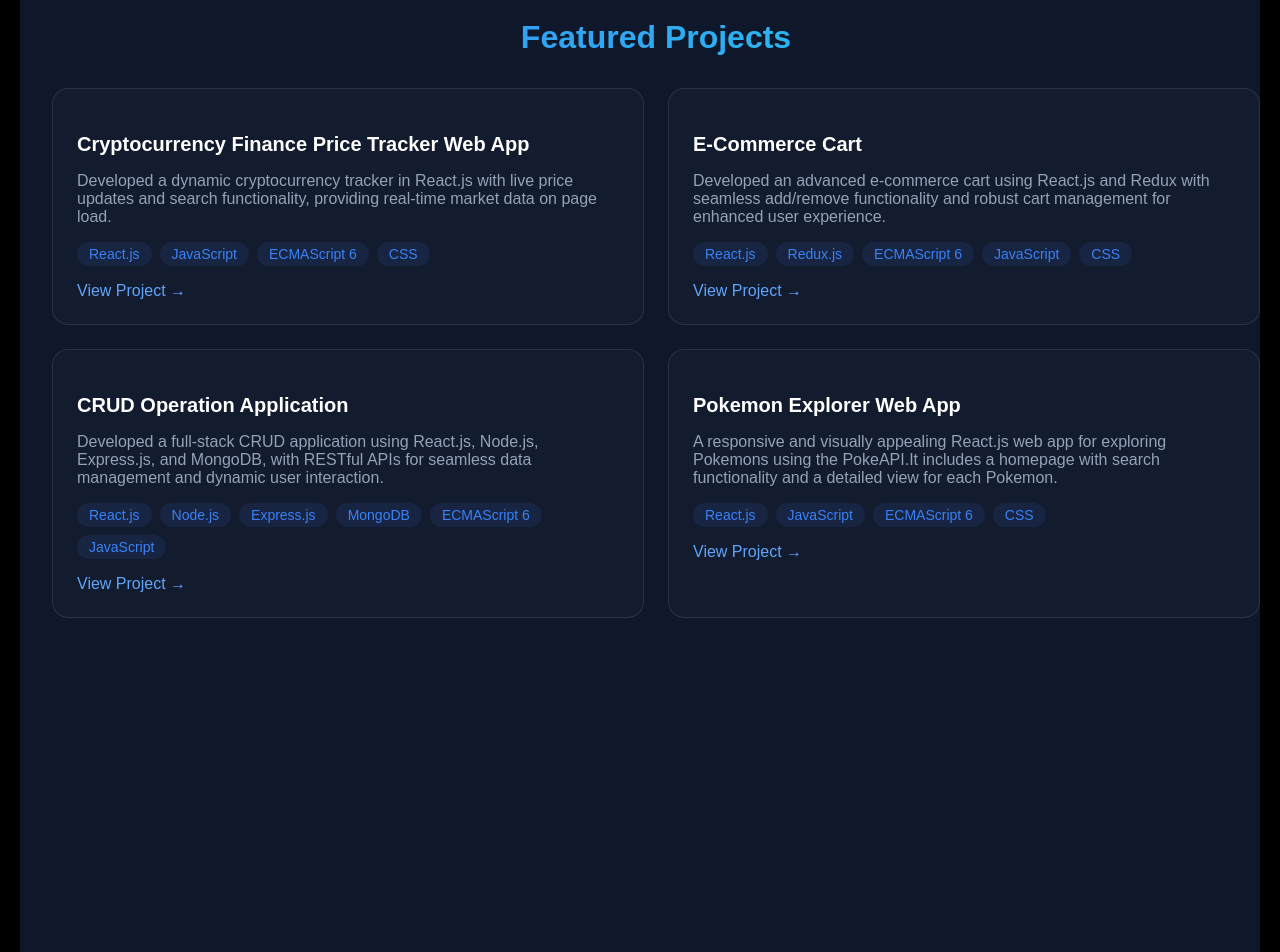
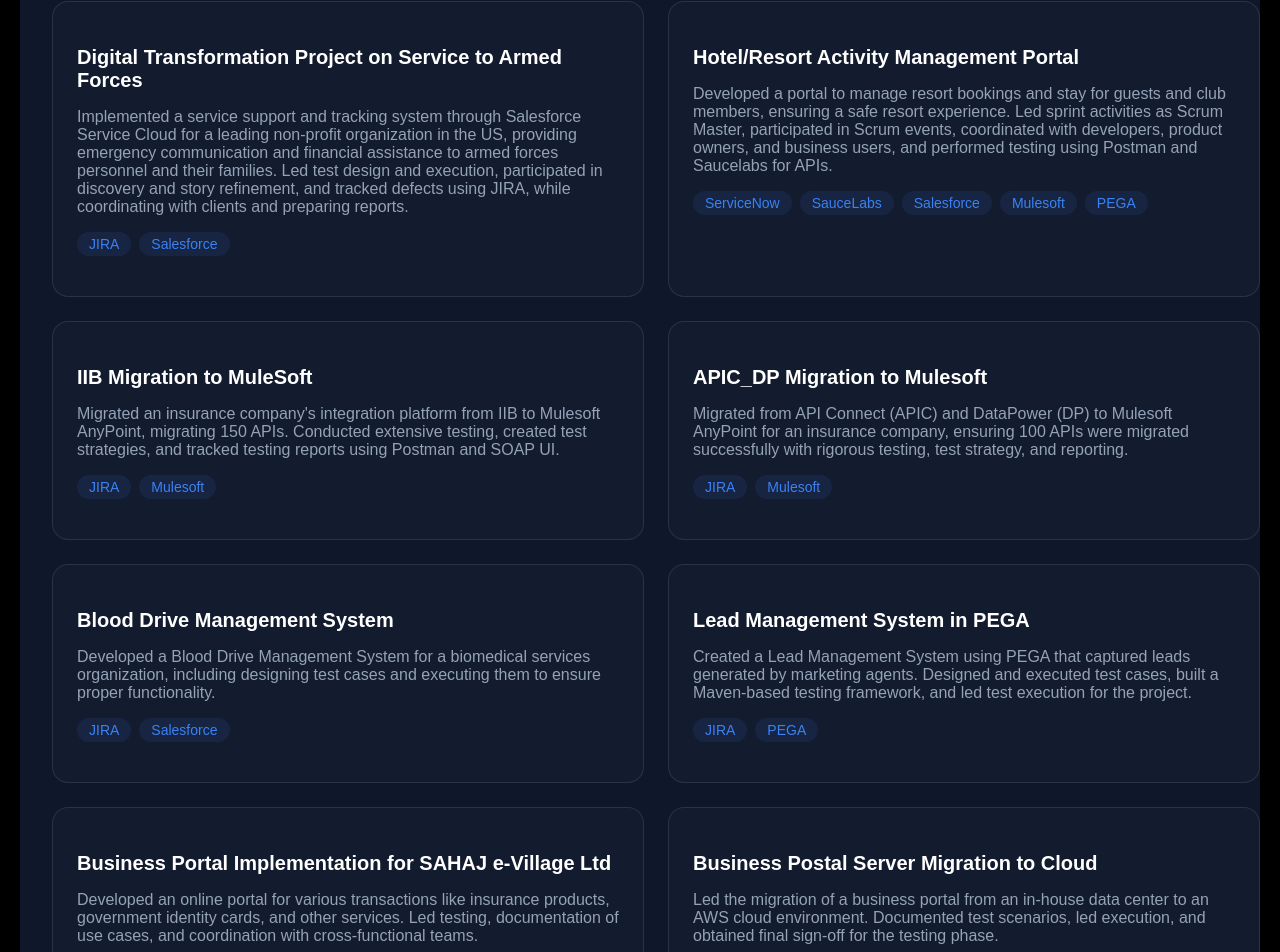
Before and after one commit to ani1999deep/sougata_mitra_porfolio-, a React (Create React App) app: page / in a window 1280 px wide. Shown: the part 3868-4820 px from the top of the page. Built offline with nearby package versions, Linux system fonts and the light colour scheme.

Commit message:
Add projects.

```diff
--- a/src/components/sections/Projects.js
+++ b/src/components/sections/Projects.js
@@ -4,39 +4,76 @@
 export const Projects = () => {
   const projectData = [
     {
-      title: "Cryptocurrency Finance Price Tracker Web App",
+      title: "Digital Transformation Project on Service to Armed Forces",
       description:
-        "Developed a dynamic cryptocurrency tracker in React.js with live price updates and search functionality, providing real-time market data on page load.",
-      tech: ["React.js", "JavaScript", "ECMAScript 6", "CSS"],
-      link: "https://crypto-react-js.vercel.app/",
+        "Implemented a service support and tracking system through Salesforce Service Cloud for a leading non-profit organization in the US, providing emergency communication and financial assistance to armed forces personnel and their families. Led test design and execution, participated in discovery and story refinement, and tracked defects using JIRA, while coordinating with clients and preparing reports.",
+      tech: ["JIRA", "Salesforce"],
     },
     {
-      title: "E-Commerce Cart",
+      title: "Hotel/Resort Activity Management Portal",
       description:
-        "Developed an advanced e-commerce cart using React.js and Redux with seamless add/remove functionality and robust cart management for enhanced user experience.",
-      tech: ["React.js", "Redux.js", "ECMAScript 6", "JavaScript", "CSS"],
-      link: "https://ecomm-addtocart-react-redux.vercel.app/",
+        "Developed a portal to manage resort bookings and stay for guests and club members, ensuring a safe resort experience. Led sprint activities as Scrum Master, participated in Scrum events, coordinated with developers, product owners, and business users, and performed testing using Postman and Saucelabs for APIs.",
+      tech: ["ServiceNow", "SauceLabs", "Salesforce", "Mulesoft", "PEGA"],
     },
     {
-      title: "CRUD Operation Application",
+      title: "IIB Migration to MuleSoft",
       description:
-        "Developed a full-stack CRUD application using React.js, Node.js, Express.js, and MongoDB, with RESTful APIs for seamless data management and dynamic user interaction.",
-      tech: [
-        "React.js",
-        "Node.js",
-        "Express.js",
-        "MongoDB",
-        "ECMAScript 6",
-        "JavaScript",
-      ],
-      link: "https://github.com/ani1999deep/mern_stack_projects/tree/main/crud%20operation",
+        "Migrated an insurance company's integration platform from IIB to Mulesoft AnyPoint, migrating 150 APIs. Conducted extensive testing, created test strategies, and tracked testing reports using Postman and SOAP UI.",
+      tech: ["JIRA", "Mulesoft"],
     },
     {
-      title: "Pokemon Explorer Web App",
+      title: "APIC_DP Migration to Mulesoft",
       description:
-        "A responsive and visually appealing React.js web app for exploring Pokemons using the PokeAPI.It includes a homepage with search functionality and a detailed view for each Pokemon.",
-      tech: ["React.js", "JavaScript", "ECMAScript 6", "CSS"],
-      link: "https://pokemon-git-d42cb1-anideepbhowmick1999creatorgmailcoms-projects.vercel.app/",
+        "Migrated from API Connect (APIC) and DataPower (DP) to Mulesoft AnyPoint for an insurance company, ensuring 100 APIs were migrated successfully with rigorous testing, test strategy, and reporting.",
+      tech: ["JIRA", "Mulesoft"],
+    },
+    {
+      title: "Blood Drive Management System",
+      description:
+        "Developed a Blood Drive Management System for a biomedical services organization, including designing test cases and executing them to ensure proper functionality.",
+      tech: ["JIRA", "Salesforce"],
+    },
+    {
+      title: "Lead Management System in PEGA",
+      description:
+        "Created a Lead Management System using PEGA that captured leads generated by marketing agents. Designed and executed test cases, built a Maven-based testing framework, and led test execution for the project.",
+      tech: ["JIRA", "PEGA"],
+    },
+    {
+      title: "Business Portal Implementation for SAHAJ e-Village Ltd",
+      description:
+        "Developed an online portal for various transactions like insurance products, government identity cards, and other services. Led testing, documentation of use cases, and coordination with cross-functional teams.",
+      tech: ["Mantis", "JAVA", "MySQL"],
+    },
+    {
+      title: "Business Postal Server Migration to Cloud",
+      description:
+        "Led the migration of a business portal from an in-house data center to an AWS cloud environment. Documented test scenarios, led execution, and obtained final sign-off for the testing phase.",
+      tech: ["Mantis", "JAVA", "MySQL", "AWS Cloud"],
+    },
+    {
+      title: "Financial Services Insurance Product Implementation",
+      description:
+        "Developed a system for users to select and apply for insurance products online. Gathered requirements, prepared test cases, and executed scripts to ensure defect-free deployment.",
+      tech: ["Mantis", "JAVA", "MySQL"],
+    },
+    {
+      title: "Mobile Applications at WebSpiders",
+      description:
+        "Developed mobile applications for a retail customer, handling marketing and campaign activities with both web-based and PDA components. Created test plans, executed test cases, and ensured end-to-end coverage.",
+      tech: ["JIRA", "JAVA", "ASP.NET", "PDA (Windows Mobile)"],
+    },
+    {
+      title: "Car Volume Communication Project at WebSpiders",
+      description:
+        "Developed a web-based application to forecast part manufacturing based on distributor sales figures. Led the test team, created test plans, executed tests, and obtained sign-off for the project.",
+      tech: ["JIRA", "ASP.NET"],
+    },
+    {
+      title: "Car Configurator Project at WebSpiders",
+      description:
+        "Developed a car configurator application for Mitsubishi to allow buyers to customize cars. Led the test team, created test plans, and ensured comprehensive testing coverage.",
+      tech: ["JIRA", "ASP.NET"],
     },
   ];
 
@@ -57,14 +94,14 @@
                     </span>
                   ))}
                 </div>
-                <a
+                {/* <a
                   href={project.link}
                   className="project-link"
                   target="_blank"
                   rel="noopener noreferrer"
                 >
                   View Project →
-                </a>
+                </a> */}
               </div>
             ))}
           </div>
```
